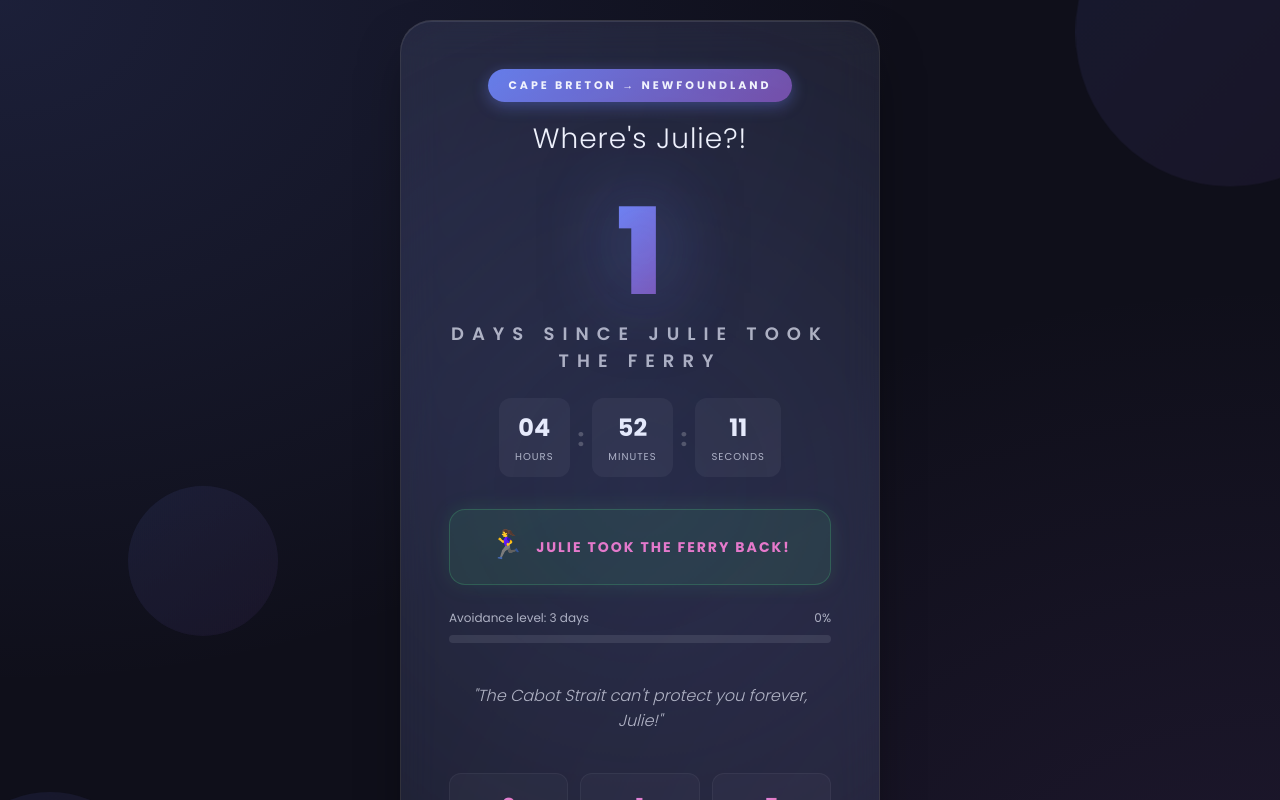
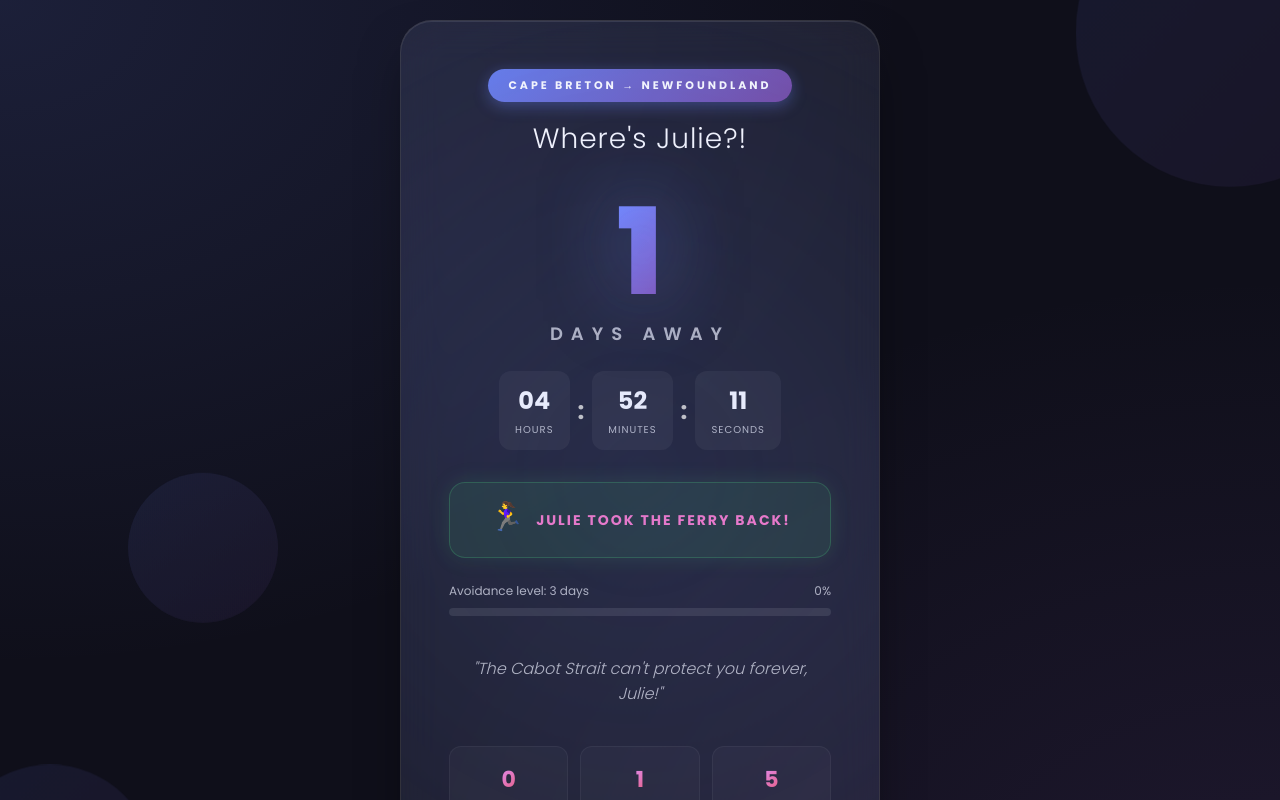
Before and after one commit to Agent4343/Builderapp, a React (Create React App) app: page / in a window 1280 px wide. Shown: the top 800 px of the page. Built offline with nearby package versions, Linux system fonts and the light colour scheme.

Commit message:
Simplify label to 'DAYS AWAY'

```diff
--- a/src/components/AlcoholFreeCounter.js
+++ b/src/components/AlcoholFreeCounter.js
@@ -121,7 +121,7 @@ const AlcoholFreeCounter = () => {
         <div className="main-counter">
           <div className="days-display">
             <span className="days-number">{days.toLocaleString()}</span>
-            <span className="days-label">DAYS SINCE JULIE TOOK THE FERRY</span>
+            <span className="days-label">DAYS AWAY</span>
           </div>
 
           <div className="sub-counter">
```
